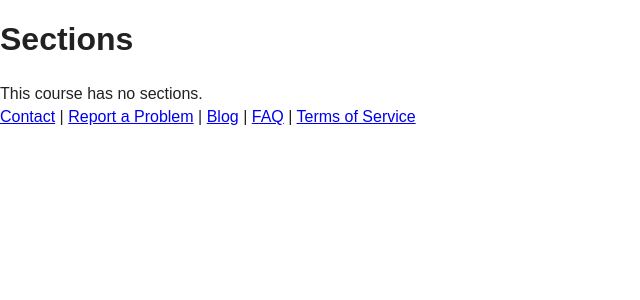
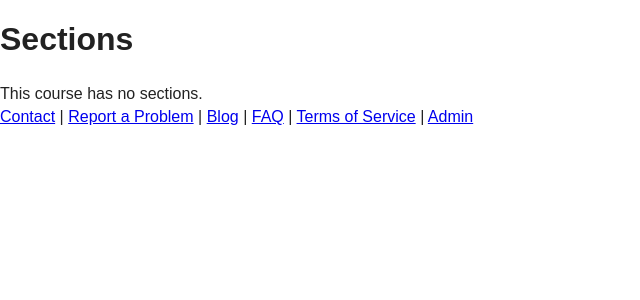
Before and after one commit to ChrisCooper/QcumberD, a Django app: template QcumberD/templates/course_catalog/pages/course_detail.html in a window 1280 px wide. Shown: the part 326-626 px from the top of the page, without its empty margins (0-640 px from the left). Run offline with Django 3.2, Linux system fonts and the light colour scheme; the template is opened without the code that fills it, so the values that code supplies are empty; style sheets or scripts are compiled from the project's sources; some libraries are stand-ins or nearby versions.

Commit message:
Added admin link to footer

```diff
--- a/QcumberD/templates/course_catalog/components/footer.html
+++ b/QcumberD/templates/course_catalog/components/footer.html
@@ -14,6 +14,10 @@
         <span class="sep">|</span>
 
         <a href="#">Terms of Service</a>
+        <span class="sep">|</span>
+
+        <a href="/admin">Admin</a>
+
 
     </span>
 </footer>
```
